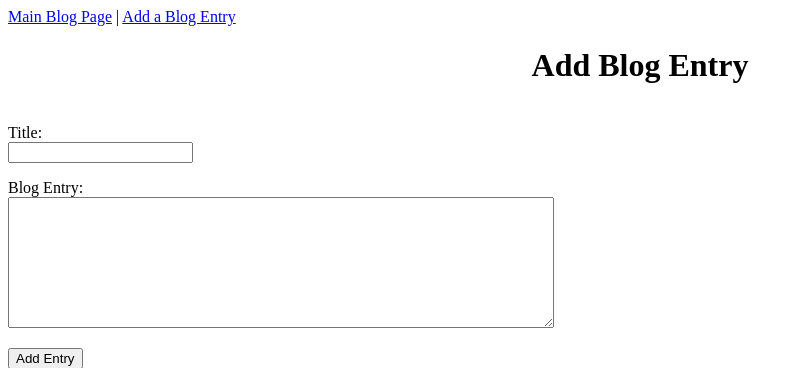
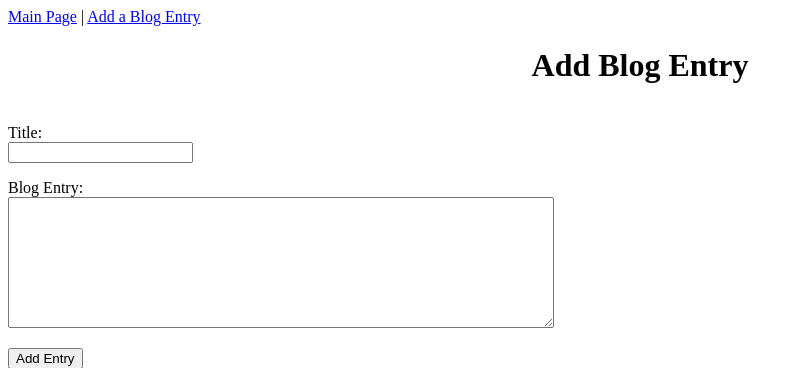
Before and after one commit to lexgld/build-a-blog, a Flask app: page /newpost in a window 1280 px wide. Shown: the top 368 px of the page, without its empty margins (0-802 px from the left). Run offline with Flask 2, Linux system fonts and the light colour scheme.

Commit message:
Update base.html

```diff
--- a/templates/base.html
+++ b/templates/base.html
@@ -14,7 +14,7 @@
 </head>
 <body>
     <nav>
-        <a href="/blog">Main Blog Page</a> |
+        <a href="/blog">Main Page</a> |
         <a href="/newpost">Add a Blog Entry</a>
     </nav>
 
```
